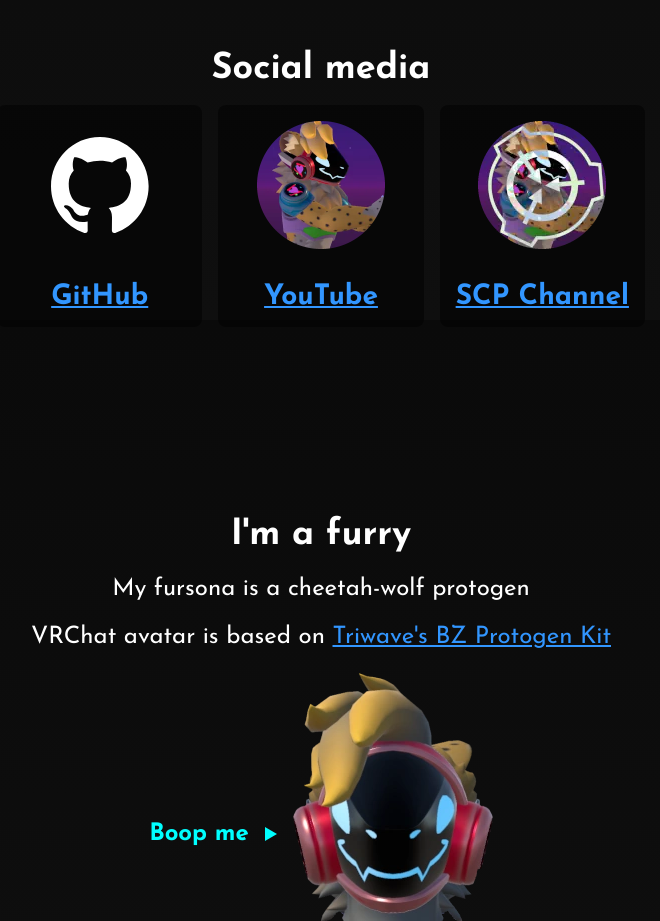
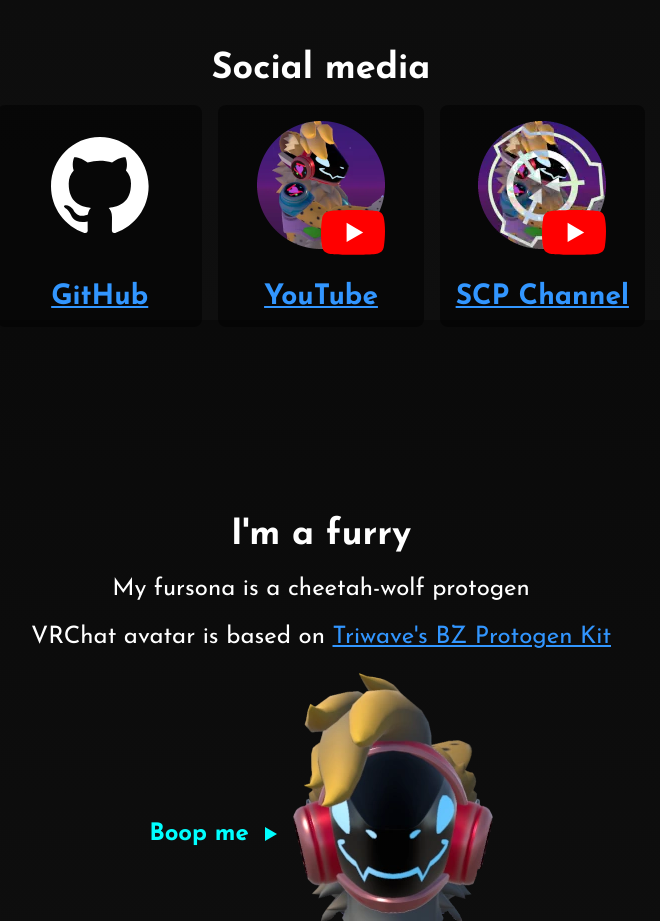
Before and after one commit to Axwabo/axwabo.github.io, a plain HTML site: page index.html in a window 1280 px wide. Shown: the part 1280-2201 px from the top of the page, without its empty margins (319-979 px from the left). Drawn offline with Linux system fonts and the light colour scheme.

Commit message:
social media hover effect

```diff
--- a/index.html
+++ b/index.html
@@ -50,7 +50,7 @@
         <div id="socialsContainer">
             <a href="https://github.com/Axwabo" target="Axwabo" class="social-card">
                 <div class="social-banner">
-                    <svg class="social-banner__image" width="98" height="96" xmlns="http://www.w3.org/2000/svg">
+                    <svg width="98" height="96" xmlns="http://www.w3.org/2000/svg">
                         <path fill-rule="evenodd" clip-rule="evenodd" d="M48.854 0C21.839 0 0 22 0 49.217c0 21.756 13.993 40.172 33.405 46.69 2.427.49 3.316-1.059 3.316-2.362 0-1.141-.08-5.052-.08-9.127-13.59 2.934-16.42-5.867-16.42-5.867-2.184-5.704-5.42-7.17-5.42-7.17-4.448-3.015.324-3.015.324-3.015 4.934.326 7.523 5.052 7.523 5.052 4.367 7.496 11.404 5.378 14.235 4.074.404-3.178 1.699-5.378 3.074-6.6-10.839-1.141-22.243-5.378-22.243-24.283 0-5.378 1.94-9.778 5.014-13.2-.485-1.222-2.184-6.275.486-13.038 0 0 4.125-1.304 13.426 5.052a46.97 46.97 0 0 1 12.214-1.63c4.125 0 8.33.571 12.213 1.63 9.302-6.356 13.427-5.052 13.427-5.052 2.67 6.763.97 11.816.485 13.038 3.155 3.422 5.015 7.822 5.015 13.2 0 18.905-11.404 23.06-22.324 24.283 1.78 1.548 3.316 4.481 3.316 9.126 0 6.6-.08 11.897-.08 13.526 0 1.304.89 2.853 3.316 2.364 19.412-6.52 33.405-24.935 33.405-46.691C97.707 22 75.788 0 48.854 0z" fill="#fff"/>
                     </svg>
                 </div>
@@ -58,13 +58,21 @@
             </a>
             <a href="https://youtube.com/@Axwabo" target="Axwabo - YouTube" class="social-card">
                 <div class="social-banner">
-                    <img class="social-banner__image" src="favicon.png" alt="Axwabo" loading="lazy" width="128" height="128">
+                    <img src="favicon.png" alt="Axwabo" loading="lazy" width="128" height="128">
+                    <svg class="social-banner__brand" viewBox="0 0 256 180" width="64" height="45" xmlns="http://www.w3.org/2000/svg" preserveAspectRatio="xMidYMid">
+                        <path d="M250.346 28.075A32.18 32.18 0 0 0 227.69 5.418C207.824 0 127.87 0 127.87 0S47.912.164 28.046 5.582A32.18 32.18 0 0 0 5.39 28.24c-6.009 35.298-8.34 89.084.165 122.97a32.18 32.18 0 0 0 22.656 22.657c19.866 5.418 99.822 5.418 99.822 5.418s79.955 0 99.82-5.418a32.18 32.18 0 0 0 22.657-22.657c6.338-35.348 8.291-89.1-.164-123.134Z" fill="red"/>
+                        <path fill="#FFF" d="m102.421 128.06 66.328-38.418-66.328-38.418z"/>
+                    </svg>
                 </div>
                 <h3>YouTube</h3>
             </a>
             <a href="https://youtube.com/@AxwaboSCP" target="Axwabo's SCP Channel" class="social-card">
                 <div class="social-banner">
-                    <img class="social-banner__image" src="scp.webp" alt="Axwabo" loading="lazy" width="128" height="128">
+                    <img src="scp.webp" alt="Axwabo" loading="lazy" width="128" height="128">
+                    <svg class="social-banner__brand" viewBox="0 0 256 180" width="64" height="45" xmlns="http://www.w3.org/2000/svg" preserveAspectRatio="xMidYMid">
+                        <path d="M250.346 28.075A32.18 32.18 0 0 0 227.69 5.418C207.824 0 127.87 0 127.87 0S47.912.164 28.046 5.582A32.18 32.18 0 0 0 5.39 28.24c-6.009 35.298-8.34 89.084.165 122.97a32.18 32.18 0 0 0 22.656 22.657c19.866 5.418 99.822 5.418 99.822 5.418s79.955 0 99.82-5.418a32.18 32.18 0 0 0 22.657-22.657c6.338-35.348 8.291-89.1-.164-123.134Z" fill="red"/>
+                        <path fill="#FFF" d="m102.421 128.06 66.328-38.418-66.328-38.418z"/>
+                    </svg>
                 </div>
                 <h3>SCP Channel</h3>
             </a>
--- a/style.css
+++ b/style.css
@@ -120,7 +120,44 @@
 
 .social-card h3 {
     margin-bottom: 0;
-    white-space: nowrap;
+    transition: scale 0.2s;
+}
+
+.social-banner {
+    position: relative;
+    transition: transform 0.2s;
+}
+
+.social-banner::before {
+    content: "";
+    position: absolute;
+    top: 0;
+    left: 0;
+    width: 125%;
+    height: 125%;
+    background-color: transparent;
+    border-radius: 0.5rem;
+    z-index: -1;
+    transition: 0.2s;
+    transform: translate(-10%, -10%);
+}
+
+.social-card:hover .social-banner {
+    transform: translateY(-0.5rem);
+}
+
+.social-card:hover .social-banner::before {
+    background-color: rgba(50, 50, 255, 0.5);
+}
+
+.social-card:hover h3 {
+    scale: 1.1;
+}
+
+.social-banner__brand {
+    position: absolute;
+    right: 0;
+    bottom: 0;
 }
 
 #boopContainer {
```
